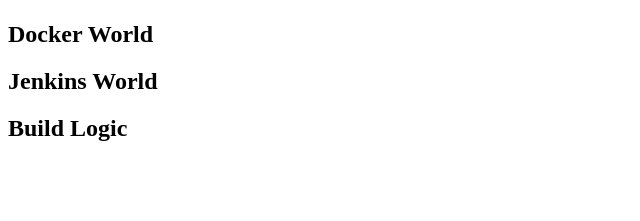
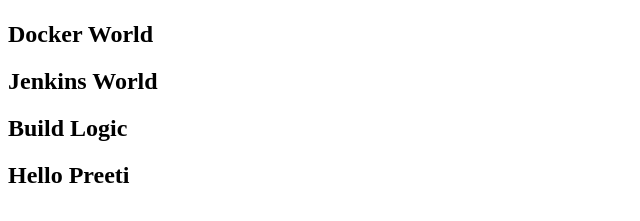
Before and after one commit to xNORAGAMIx/CI-CD, a plain HTML site: page index.html in a window 1280 px wide. Shown: the part 59-280 px from the top of the page, without its empty margins (0-640 px from the left). Drawn offline with Linux system fonts and the light colour scheme.

Commit message:
hello preeti

```diff
--- a/index.html
+++ b/index.html
@@ -10,5 +10,6 @@
     <h2>Docker World</h2>
     <h2>Jenkins World</h2>
     <h2>Build Logic</h2>
+    <h2>Hello Preeti</h2>
 </body>
 </html>
```
